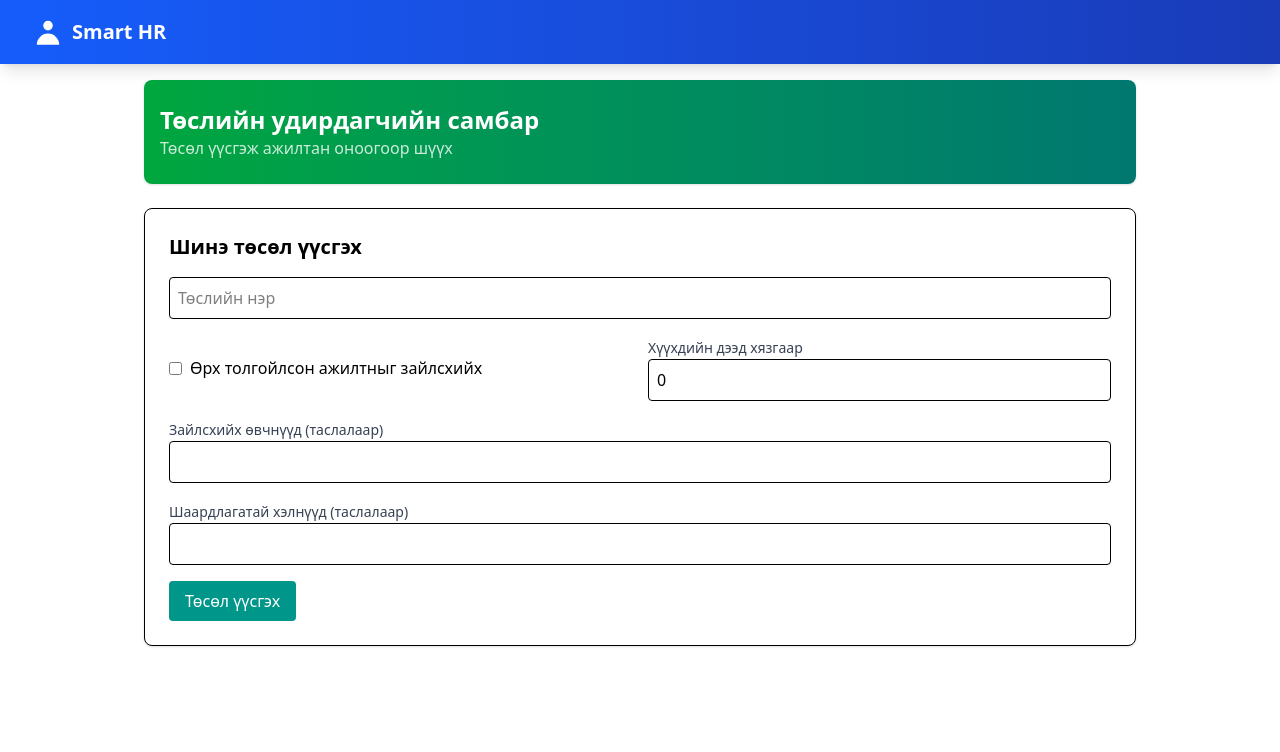
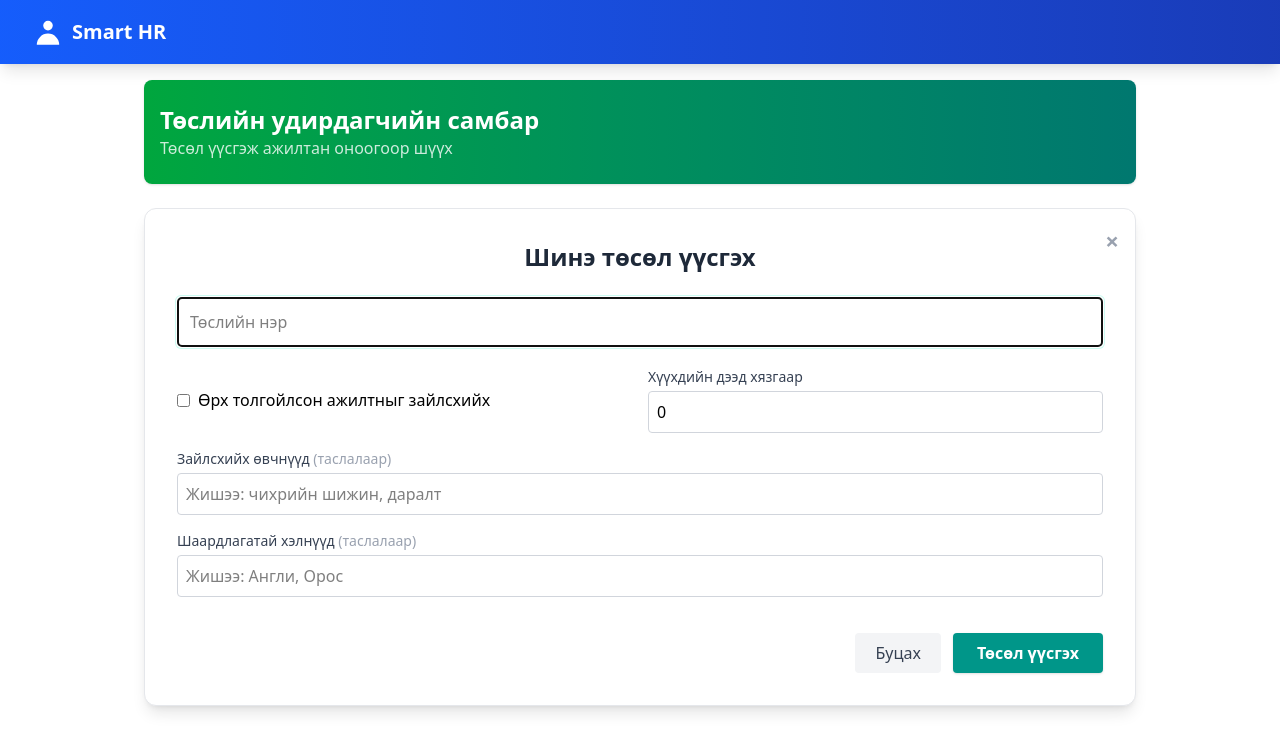
Before and after one commit to usukh6ayar/smart-hr, a React (Vite) app: page /manager in a window 1280 px wide. Both pictures are taken after a click on the button "+ Шинэ төсөл үүсгэх". Shown: the top 752 px of the page. Built offline with nearby package versions, Linux system fonts and the light colour scheme.

Commit message:
aldaag zasaw, UI saijruulaw

```diff
--- a/src/components/ProjectForm.jsx
+++ b/src/components/ProjectForm.jsx
@@ -1,6 +1,6 @@
 import { useState } from "react";
 
-export default function ProjectForm({ onCreate }) {
+export default function ProjectForm({ onCreate, onCancel }) {
   const [title, setTitle] = useState("");
   const [criteria, setCriteria] = useState({
     avoidSingleParent: false,
@@ -8,9 +8,15 @@ export default function ProjectForm({ onCreate }) {
     avoidMedical: [],
     requiredLanguages: [],
   });
+  const [error, setError] = useState("");
 
-  const handleSubmit = () => {
-    if (!title.trim()) return;
+  const handleSubmit = (e) => {
+    e.preventDefault();
+    if (!title.trim()) {
+      setError("Төслийн нэрийг оруулна уу.");
+      return;
+    }
+    setError("");
     const newProject = {
       id: Date.now(),
       title,
@@ -18,20 +24,41 @@ export default function ProjectForm({ onCreate }) {
     };
     onCreate(newProject);
     setTitle("");
+    setCriteria({
+      avoidSingleParent: false,
+      avoidManyKids: 0,
+      avoidMedical: [],
+      requiredLanguages: [],
+    });
   };
 
   return (
-    <div className="bg-white shadow p-6 rounded-lg mb-6 border">
-      <h2 className="text-xl font-semibold mb-4">Шинэ төсөл үүсгэх</h2>
+    <div className="relative max-w-full mx-auto bg-white shadow-lg p-8 rounded-xl mb-8 border border-gray-200">
+      <button
+        type="button"
+        onClick={onCancel}
+        className="absolute top-4 right-4 text-gray-400 hover:text-red-500 text-2xl font-bold focus:outline-none"
+        aria-label="Хаах"
+      >
+        ×
+      </button>
+      <h2 className="text-2xl font-bold mb-6 text-gray-800 text-center">
+        Шинэ төсөл үүсгэх
+      </h2>
+      <form onSubmit={handleSubmit} className="space-y-5">
+        <div>
           <input
             type="text"
             placeholder="Төслийн нэр"
             value={title}
             onChange={(e) => setTitle(e.target.value)}
-        className="border p-2 rounded w-full mb-4"
+            className="border border-gray-300 focus:border-teal-500 focus:ring-2 focus:ring-teal-100 p-3 rounded w-full transition"
+            autoFocus
           />
+          {error && <p className="text-red-500 text-sm mt-1">{error}</p>}
+        </div>
         <div className="grid grid-cols-1 sm:grid-cols-2 gap-4">
-        <label className="flex items-center space-x-2">
+          <label className="flex items-center space-x-2 cursor-pointer">
             <input
               type="checkbox"
               checked={criteria.avoidSingleParent}
@@ -41,26 +68,31 @@ export default function ProjectForm({ onCreate }) {
                   avoidSingleParent: e.target.checked,
                 }))
               }
+              className="accent-teal-600"
             />
             <span>Өрх толгойлсон ажилтныг зайлсхийх</span>
           </label>
           <div>
-          <label className="text-sm text-gray-700">Хүүхдийн дээд хязгаар</label>
+            <label className="text-sm text-gray-700 mb-1 block">
+              Хүүхдийн дээд хязгаар
+            </label>
             <input
               type="number"
+              min={0}
               value={criteria.avoidManyKids}
               onChange={(e) =>
                 setCriteria((prev) => ({
                   ...prev,
-                avoidManyKids: parseInt(e.target.value),
+                  avoidManyKids: parseInt(e.target.value) || 0,
                 }))
               }
-            className="border p-2 rounded w-full"
+              className="border border-gray-300 focus:border-teal-500 focus:ring-2 focus:ring-teal-100 p-2 rounded w-full transition"
             />
           </div>
           <div className="sm:col-span-2">
-          <label className="text-sm text-gray-700">
-            Зайлсхийх өвчнүүд (таслалаар)
+            <label className="text-sm text-gray-700 mb-1 block">
+              Зайлсхийх өвчнүүд{" "}
+              <span className="text-gray-400">(таслалаар)</span>
             </label>
             <input
               type="text"
@@ -68,15 +100,20 @@ export default function ProjectForm({ onCreate }) {
               onChange={(e) =>
                 setCriteria((prev) => ({
                   ...prev,
-                avoidMedical: e.target.value.split(",").map((s) => s.trim()),
+                  avoidMedical: e.target.value
+                    .split(",")
+                    .map((s) => s.trim())
+                    .filter(Boolean),
                 }))
               }
-            className="border p-2 rounded w-full"
+              className="border border-gray-300 focus:border-teal-500 focus:ring-2 focus:ring-teal-100 p-2 rounded w-full transition"
+              placeholder="Жишээ: чихрийн шижин, даралт"
             />
           </div>
           <div className="sm:col-span-2">
-          <label className="text-sm text-gray-700">
-            Шаардлагатай хэлнүүд (таслалаар)
+            <label className="text-sm text-gray-700 mb-1 block">
+              Шаардлагатай хэлнүүд{" "}
+              <span className="text-gray-400">(таслалаар)</span>
             </label>
             <input
               type="text"
@@ -86,19 +123,31 @@ export default function ProjectForm({ onCreate }) {
                   ...prev,
                   requiredLanguages: e.target.value
                     .split(",")
-                  .map((s) => s.trim()),
+                    .map((s) => s.trim())
+                    .filter(Boolean),
                 }))
               }
-            className="border p-2 rounded w-full"
+              className="border border-gray-300 focus:border-teal-500 focus:ring-2 focus:ring-teal-100 p-2 rounded w-full transition"
+              placeholder="Жишээ: Англи, Орос"
             />
           </div>
         </div>
+        <div className="flex justify-end space-x-3 pt-4">
           <button
-        onClick={handleSubmit}
-        className="mt-4 bg-teal-600 text-white px-4 py-2 rounded hover:bg-teal-700"
+            type="button"
+            onClick={onCancel}
+            className="bg-gray-100 text-gray-700 px-5 py-2 rounded hover:bg-gray-200 transition"
+          >
+            Буцах
+          </button>
+          <button
+            type="submit"
+            className="bg-teal-600 text-white px-6 py-2 rounded hover:bg-teal-700 transition font-semibold shadow"
           >
             Төсөл үүсгэх
           </button>
         </div>
+      </form>
+    </div>
   );
 }
--- a/src/pages/ManagerDashboard.jsx
+++ b/src/pages/ManagerDashboard.jsx
@@ -19,7 +19,37 @@ export default function ManagerDashboard() {
   }, []);
 
   const handleCreateProject = (project) => {
-    const updated = [...projects, { ...project, selectedEmployees: [] }];
+    // Шинэ төслийн шалгуур авах
+    const criteria = project.criteria;
+    // Ажилтнуудыг оноогоор шүүх функц
+    const scoreEmployee = (emp) => {
+      if (!criteria) return 0;
+      let score = 100;
+      if (criteria.avoidSingleParent && emp.isSingleParent) score -= 30;
+      if (emp.kids >= criteria.avoidManyKids) score -= 20;
+      if (criteria.avoidMedical.length > 0) {
+        emp.medicalConditions.forEach((cond) => {
+          if (criteria.avoidMedical.includes(cond)) score -= 15;
+        });
+      }
+      if (criteria.requiredLanguages.length > 0) {
+        const knowsLang = criteria.requiredLanguages.some((lang) =>
+          emp.languages.includes(lang)
+        );
+        if (!knowsLang) score -= 25;
+      }
+      return score;
+    };
+    // Автоматаар сонгох (оноо 70-аас дээш)
+    const autoSelected = employees
+      .map((emp) => ({ ...emp, score: scoreEmployee(emp) }))
+      .filter((emp) => emp.score >= 70)
+      .map((emp) => emp.id);
+
+    const updated = [
+      ...projects,
+      { ...project, selectedEmployees: autoSelected },
+    ];
     setProjects(updated);
     localStorage.setItem("projects", JSON.stringify(updated));
     setSelectedProjectId(project.id);
@@ -54,6 +84,7 @@ export default function ManagerDashboard() {
     });
     setProjects(updatedProjects);
     localStorage.setItem("projects", JSON.stringify(updatedProjects));
+    console.log("Сонгогдсон ажилтнууд:", tempSelectedEmployees);
   };
 
   const selectedProject = projects.find((p) => p.id === selectedProjectId);
@@ -103,7 +134,7 @@ export default function ManagerDashboard() {
       {!showForm && (
         <>
           <div className="mb-6 bg-white rounded shadow p-4">
-            <h2 className="text-lg font-semibold mb-3">📋 Бүх төслүүд</h2>
+            <h2 className="text-lg font-semibold mb-3">Бүх төслүүд</h2>
             {projects.length === 0 ? (
               <p className="text-gray-500">Одоогоор бүртгэгдсэн төсөл алга.</p>
             ) : (
@@ -123,12 +154,15 @@ export default function ManagerDashboard() {
                         className="font-semibold flex-1"
                       >
                         {proj.title}
+                        <span className="ml-2 text-xs text-gray-500">
+                          ({proj.selectedEmployees?.length || 0} ажилтан)
+                        </span>
                       </div>
                       <button
                         onClick={() => handleDeleteProject(proj.id)}
-                        className="text-sm text-red-500 hover:text-red-700 ml-4"
+                        className="text-sm bg-red-50 text-red-600 px-3 py-1 rounded-lg hover:bg-red-100 hover:text-red-700 transition font-semibold shadow-sm"
                       >
-                        🗑 Устгах
+                        Устгах
                       </button>
                     </div>
                   </li>
@@ -139,20 +173,25 @@ export default function ManagerDashboard() {
 
           <button
             onClick={() => setShowForm(true)}
-            className="mb-6 bg-blue-600 text-white px-4 py-2 rounded hover:bg-blue-700"
+            className="mb-6 bg-blue-600 text-white px-6 py-2 rounded-lg shadow hover:bg-blue-700 focus:ring-2 focus:ring-blue-300 transition font-semibold active:scale-95"
           >
             + Шинэ төсөл үүсгэх
           </button>
         </>
       )}
 
-      {showForm && <ProjectForm onCreate={handleCreateProject} />}
+      {showForm && (
+        <ProjectForm
+          onCreate={handleCreateProject}
+          onCancel={() => setShowForm(false)}
+        />
+      )}
 
       {selectedProject && (
         <>
           <div className="bg-white rounded shadow p-6 mb-4">
             <h2 className="text-xl font-semibold mb-2">
-              🧾 {selectedProject.title}
+              {selectedProject.title}
             </h2>
             <p className="text-sm text-gray-600 mb-4">
               Түр сонгогдсон ажилтан: {tempSelectedEmployees.length}
@@ -161,15 +200,15 @@ export default function ManagerDashboard() {
             <div className="flex justify-between items-center mb-4">
               <button
                 onClick={handleSaveSelectedEmployees}
-                className="bg-green-600 text-white px-4 py-2 rounded hover:bg-green-700"
+                className="bg-green-600 text-white px-6 py-2 rounded-lg shadow hover:bg-green-700 focus:ring-2 focus:ring-green-300 transition font-semibold active:scale-95"
               >
-                ✅ Хадгалах
+                Хадгалах
               </button>
               <button
                 onClick={() => setSelectedProjectId(null)}
-                className="text-sm text-gray-500 hover:text-gray-700"
+                className="text-sm text-gray-600 bg-gray-100 px-4 py-2 rounded-lg hover:bg-gray-200 transition font-medium shadow"
               >
-                ⬅ Буцах
+                Буцах
               </button>
             </div>
 
@@ -198,10 +237,21 @@ export default function ManagerDashboard() {
 
             {selectedEmployeesList.length > 0 && (
               <div className="bg-teal-50 border-l-4 border-teal-500 p-4 mb-6 rounded">
-                <h3 className="font-semibold mb-2">📌 Сонгогдсон ажилтнууд</h3>
+                <h3 className="font-semibold mb-2">Сонгогдсон ажилтнууд</h3>
                 <ul className="list-disc list-inside text-sm text-teal-900">
                   {selectedEmployeesList.map((e) => (
-                    <li key={e.id}>{e.name}</li>
+                    <li
+                      key={e.id}
+                      className="flex items-center justify-between"
+                    >
+                      <span>{e.name}</span>
+                      <button
+                        onClick={() => handleToggleTempEmployee(e.id)}
+                        className="ml-2 text-xs bg-red-500 text-white px-3 py-1 rounded-full hover:bg-red-600 transition font-semibold shadow-sm"
+                      >
+                        Хасах
+                      </button>
+                    </li>
                   ))}
                 </ul>
               </div>
@@ -239,7 +289,7 @@ export default function ManagerDashboard() {
                       </div>
                       <button
                         onClick={() => handleToggleTempEmployee(emp.id)}
-                        className={`text-sm px-3 py-1 rounded ${
+                        className={`text-sm px-4 py-1 rounded-full font-semibold shadow-sm transition ${
                           isSelected
                             ? "bg-red-500 text-white hover:bg-red-600"
                             : "bg-teal-600 text-white hover:bg-teal-700"
```
Lines whose indentation alone changed are shown as unchanged.
